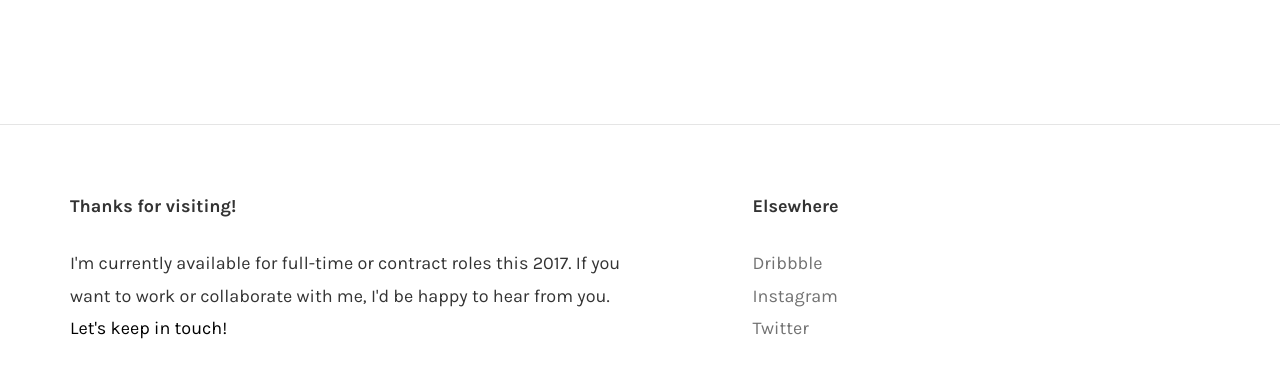
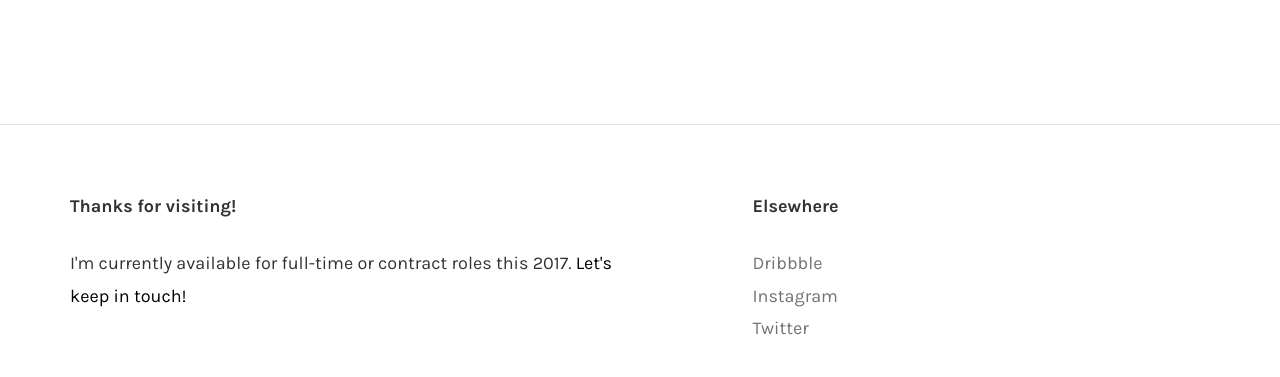
Before and after one commit to itsciij/itsciij.github.io, a plain HTML site: page index.html in a window 1280 px wide. Shown: the part 3212-3589 px from the top of the page. Drawn offline with Linux system fonts and the light colour scheme.

Commit message:
Update index.html

```diff
--- a/index.html
+++ b/index.html
@@ -282,7 +282,6 @@
 						<div class="col-md-6">
 							<h3><strong>Thanks for visiting!</strong> </h3>
 							<p> I'm currently available for full-time or contract roles this 2017.
-								If you want to work or collaborate with me, I'd be happy to hear from you.
 
 						<a href="mailto:christinetapawan@gmail.com" target="_top">Let's keep in touch!</a>
 							</p>
```
